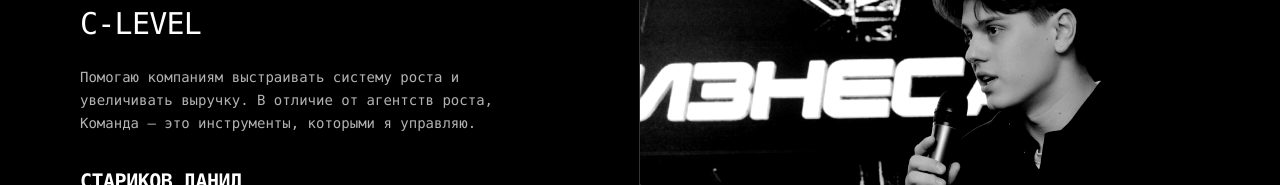
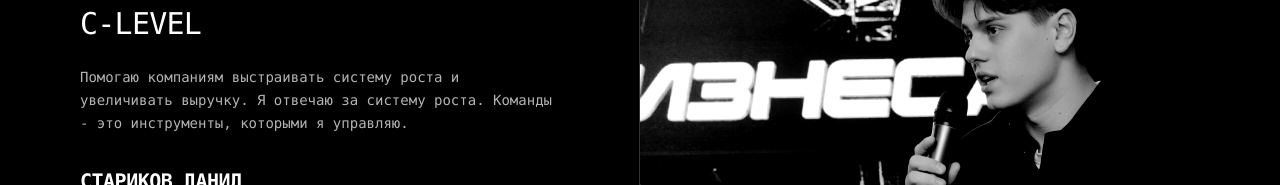
Before and after one commit to MaxAcrone/winwin, a Next.js app: page / in a window 1280 px wide. Shown: the part 1822-2007 px from the top of the page. Built offline with nearby package versions, Linux system fonts and the light colour scheme; some icons are missing.

Commit message:
fix: WIN-CLUB вместо КОМЬЮНИТИ ТГ, обновлён текст Founder

```diff
--- a/src/components/sections/CommunityTG.tsx
+++ b/src/components/sections/CommunityTG.tsx
@@ -12,7 +12,7 @@ export function CommunityTG() {
     <section id="community" className="border-b border-border">
       <div className="p-6 md:px-12 lg:px-20 py-16 border-b border-border text-center bg-black text-white">
         <h2 className="text-4xl md:text-5xl font-bold uppercase tracking-tighter flex items-center justify-center gap-4">
-          КОМЬЮНИТИ ТГ
+          WIN-CLUB
           <span className="iconify mt-1 opacity-50" data-icon="solar:paperclip-linear" data-width="40" data-height="40" />
         </h2>
       </div>
--- a/src/components/sections/Founder.tsx
+++ b/src/components/sections/Founder.tsx
@@ -9,7 +9,7 @@ export function Founder() {
           С-LEVEL
         </h2>
         <p className="text-sm text-white/70 leading-relaxed mb-8">
-          Помогаю компаниям выстраивать систему роста и увеличивать выручку. В отличие от агентств роста, Команда — это инструменты, которыми я управляю.
+          Помогаю компаниям выстраивать систему роста и увеличивать выручку. Я отвечаю за систему роста. Команды - это инструменты, которыми я управляю.
         </p>
         <div className="mt-auto">
           <div className="text-xl font-bold uppercase tracking-tight">СТАРИКОВ ДАНИЛ</div>
```
